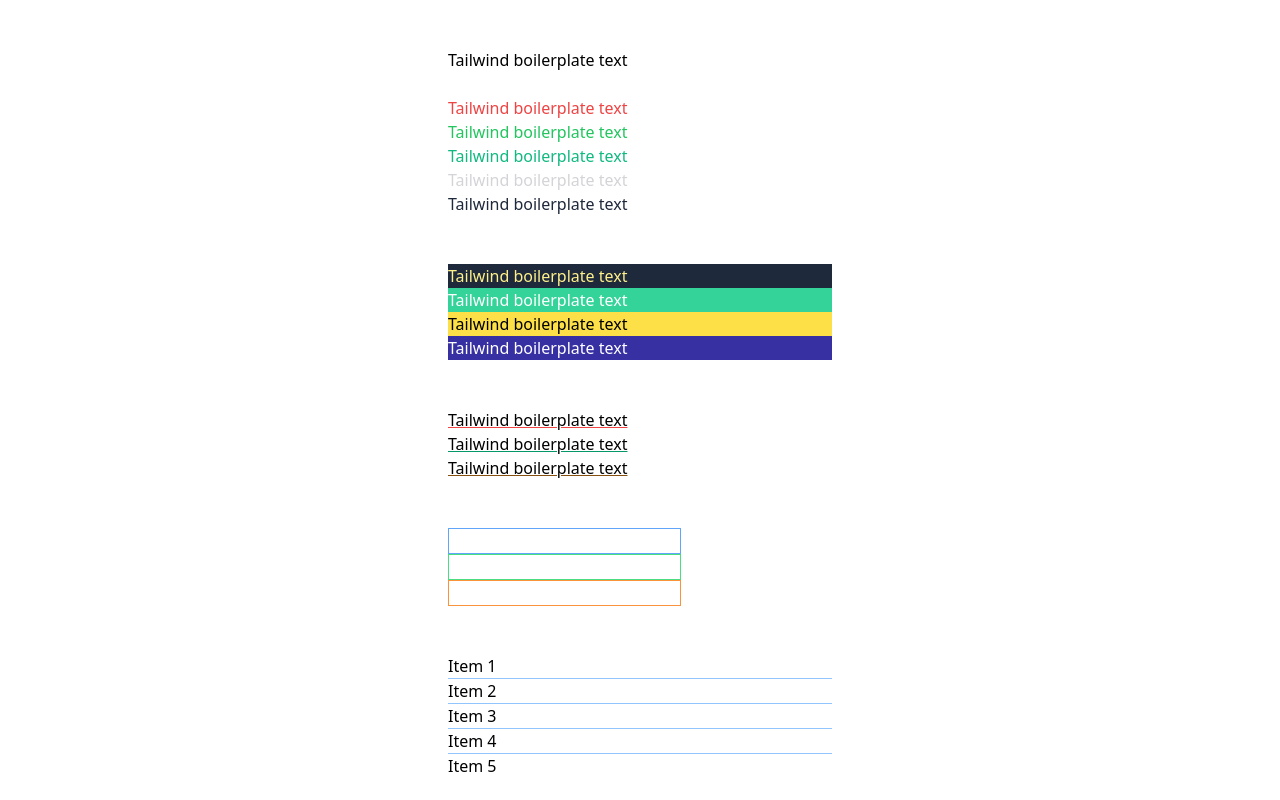
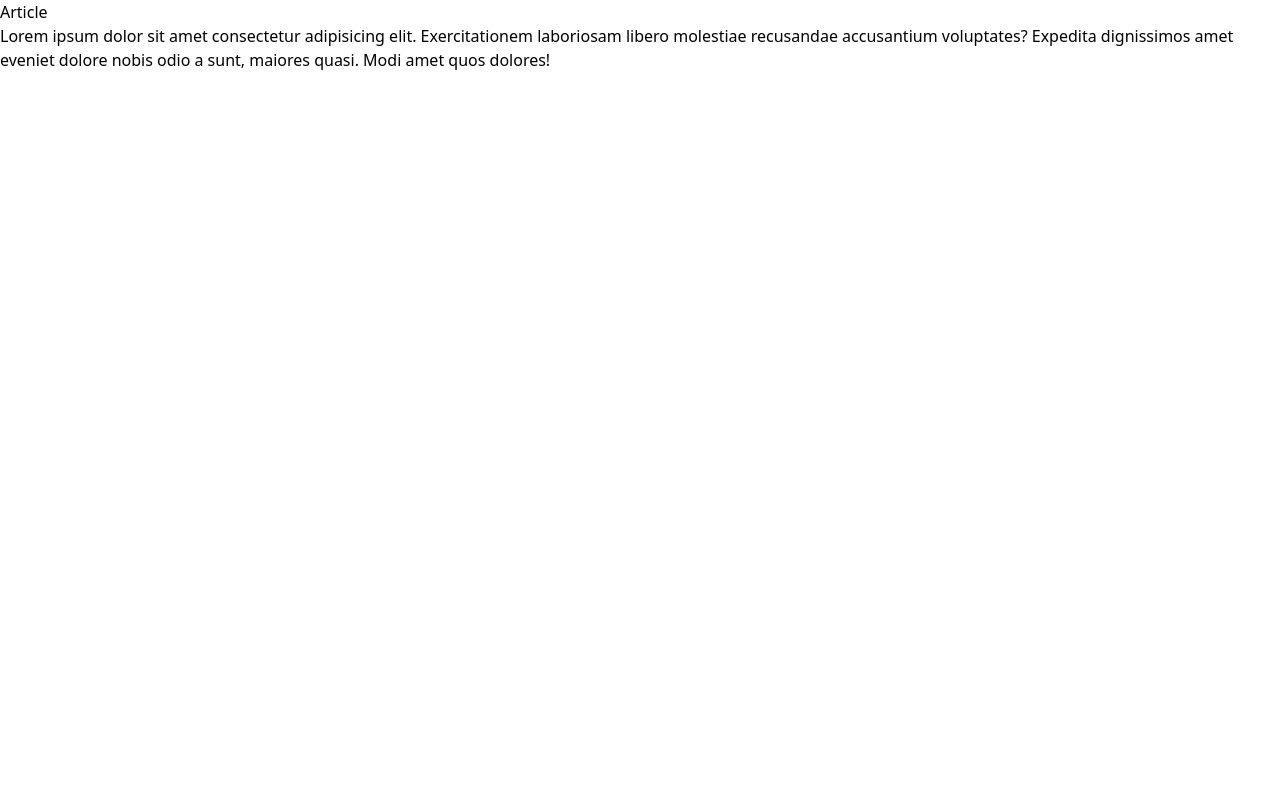
Before and after one commit to nsagias/react-tailwindcss-starter, a React (Create React App) app: page / in a window 1280 px wide. Shown: the top 800 px of the page. Built offline with nearby package versions, Linux system fonts and the light colour scheme.

Commit message:
create containers and spacing

```diff
--- a/src/App.tsx
+++ b/src/App.tsx
@@ -2,11 +2,12 @@ import './App.css';
 import Alert from './components/Alert/Alert';
 import AlertTailwind from './components/Alert/AlertTailwind';
 import Colors from './components/Colors/Colors';
+import Containers from './components/Containers/Containers';
 
 function App() {
   return (
     <div className="App">
-      <Colors />
+      <Containers />
     </div>
   );
 }
--- /dev/null
+++ b/src/components/Containers/Containers.tsx
@@ -0,0 +1,15 @@
+export default function Containers() {
+  return (
+    <div>
+      <article>
+        <h3>Article</h3>
+        <p>
+          Lorem ipsum dolor sit amet consectetur adipisicing elit.
+          Exercitationem laboriosam libero molestiae recusandae accusantium
+          voluptates? Expedita dignissimos amet eveniet dolore nobis odio a
+          sunt, maiores quasi. Modi amet quos dolores!
+        </p>
+      </article>
+    </div>
+  );
+}
```
